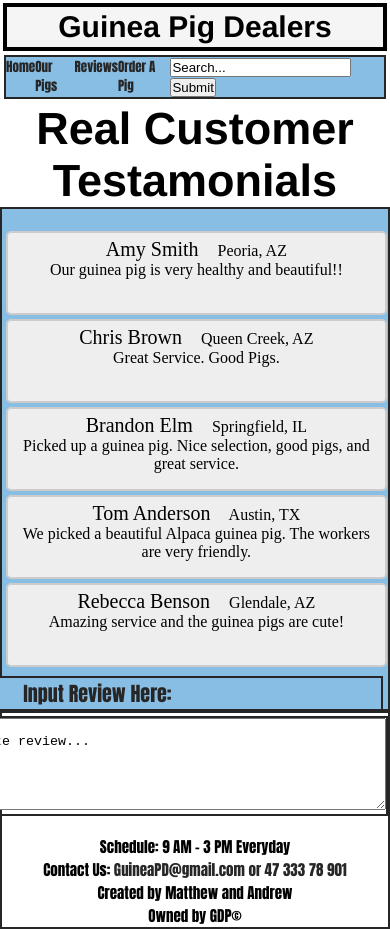
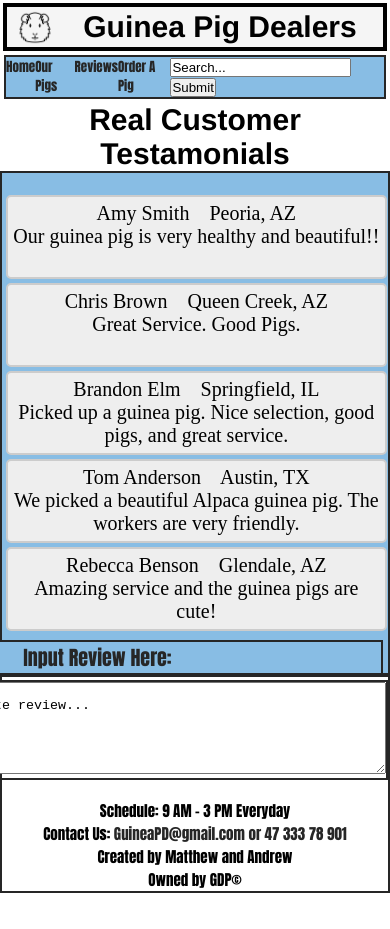
Before and after one commit to buburuzaaaaa/4pageWeb, a plain HTML site: page Reviews.html in a window 390 px wide. After the commit the page ends 893 px from the top, so only its background shows below. Drawn offline with Linux system fonts and the light colour scheme.

Commit message:
added logo to top left

```diff
--- a/Reviews.html
+++ b/Reviews.html
@@ -13,7 +13,8 @@
 <body>
 
 <header>
-<h1 class="header">Guinea Pig Dealers</h1>
+<h1 class="header"><a href="index.html"><img src="./pig pics/whitelogo.png" class="headerlogo"></a>Guinea Pig Dealers
+</h1>
     <div class="navbar">
         <a href="./index.html">Home</a><a href="./Our Pigs.html">Our Pigs</a> <a
         href="./Reviews.html">Reviews</a> <a href="./Order A Pig.html">Order A Pig</a>
@@ -24,7 +25,7 @@
     </div>
 </header>
 
-<h1>Real Customer Testamonials</h1>
+<h1 class="reviewhead">Real Customer Testamonials</h1>
 
 
 <div class="testamonialcontainer">
--- a/index.css
+++ b/index.css
@@ -24,7 +24,11 @@ background-image: url("./pig pics/sky3.jpg");
 background-size: cover;
 }
 
-
+.headerlogo{
+    float:left;
+    height: 70px;
+    width: 100px;
+}
 h1.header{
    border: 4px solid black;
    margin: 3px;
@@ -61,7 +65,12 @@ h1.header{
 }
 
 /* LOGO AND HOME PAGE MEDIA QUERY*/
-@media only screen and (max-width: 479px) {
+@media only screen and (max-width: 480px) {
+    .headerlogo {
+            float: left;
+            height: 35px;
+            width: 50px;
+        }
     .logo{
             font-family:'Franklin Gothic Medium', 'Arial Narrow', Arial, sans-serif;
         font-size: 30px;
@@ -132,10 +141,12 @@ h1{
 
 
   .container span {
-    font-size: 20px;
+    font-size: 30px;
     margin-right: 15px;
   }
-
+ .container p {
+    font-size: 20px;
+ }
   .c1 {
     display: inline-block;
   }
@@ -149,7 +160,7 @@ h1{
     border: 2px solid #262626;
   }
 /* REVIEW/TESTIMONIAL MEDIA QUERY */
-@media only screen and (max-width: 479px) {
+@media only screen and (max-width: 480px) {
 .testamonialcontainer{
     border: 2px solid #262626;
     background-color: #88bde4;
@@ -182,6 +193,9 @@ h1{
   .extra{
     display: none;
   }
+  .reviewhead {
+    font-size: 30px;
+  }
 }
 /* ORDER FORM CSS */
 .fieldhead {
@@ -202,7 +216,7 @@ legend {
 
 }
 /* MEDIA QUERY FOR ORDER FORM */
-@media only screen and (max-width: 479px) {
+@media only screen and (max-width: 480px) {
     .fieldhead {
             margin: 10px;
             background-color: #88bde4;
@@ -219,7 +233,7 @@ legend {
         }
 }
 /*MEDIA QUERY FOR ALL PAGE HEADERS*/
-@media only screen and (max-width: 479px) {
+@media only screen and (max-width: 480px) {
 
         .navbar{
             border: 2px solid #262626;
@@ -314,7 +328,7 @@ legend {
 }
 
 /* GALLERY CSS MEDIA QUERY */
-@media only screen and (max-width: 479px) {
+@media only screen and (max-width: 480px) {
     p {
 
         color: black;
@@ -341,7 +355,7 @@ legend {
     .png4 {
         grid-area: png4;
 float: left;
-height: 479px;
+height: 480px;
 /* width: 320px; */
 transform: scale(1);
 transform: scaleX(.3);
@@ -431,7 +445,7 @@ display: none;
 
 /* .entiresscontainer{
     position: relative;
-    left:-479px;
+    left:-480px;
 }
 .gallery {
     width: 300px;
```
Also changed, not shown: Order A Pig.html (+2 -1 lines), Our Pigs.html (+2 -1 lines), index.html (+1 -1 lines), pig pics/whitelogo.png (added).
